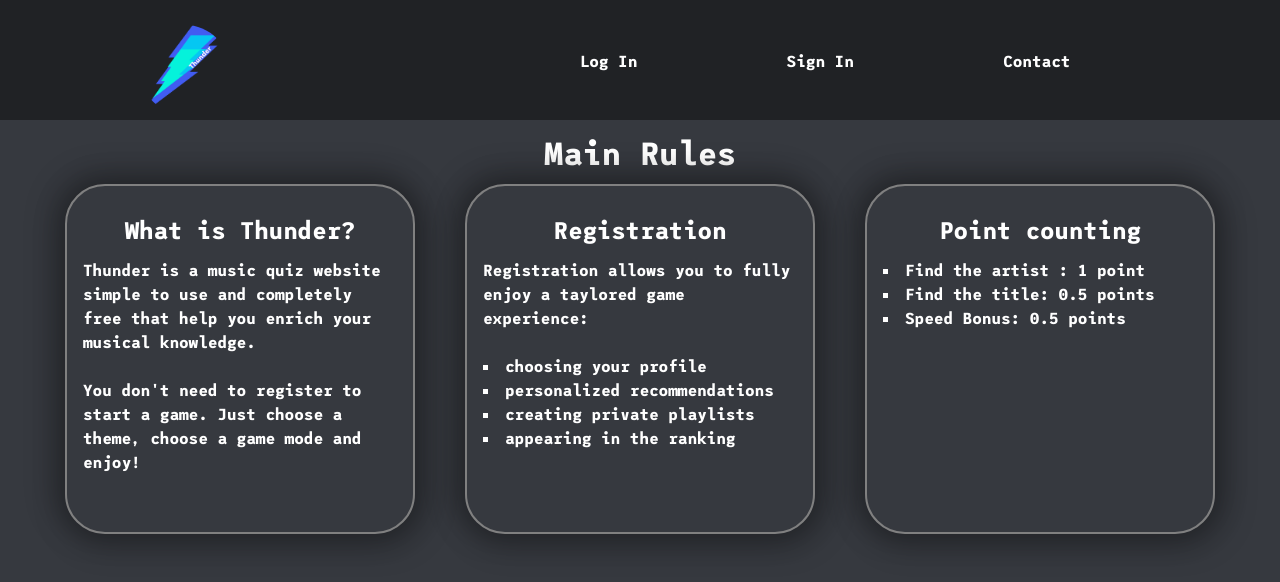
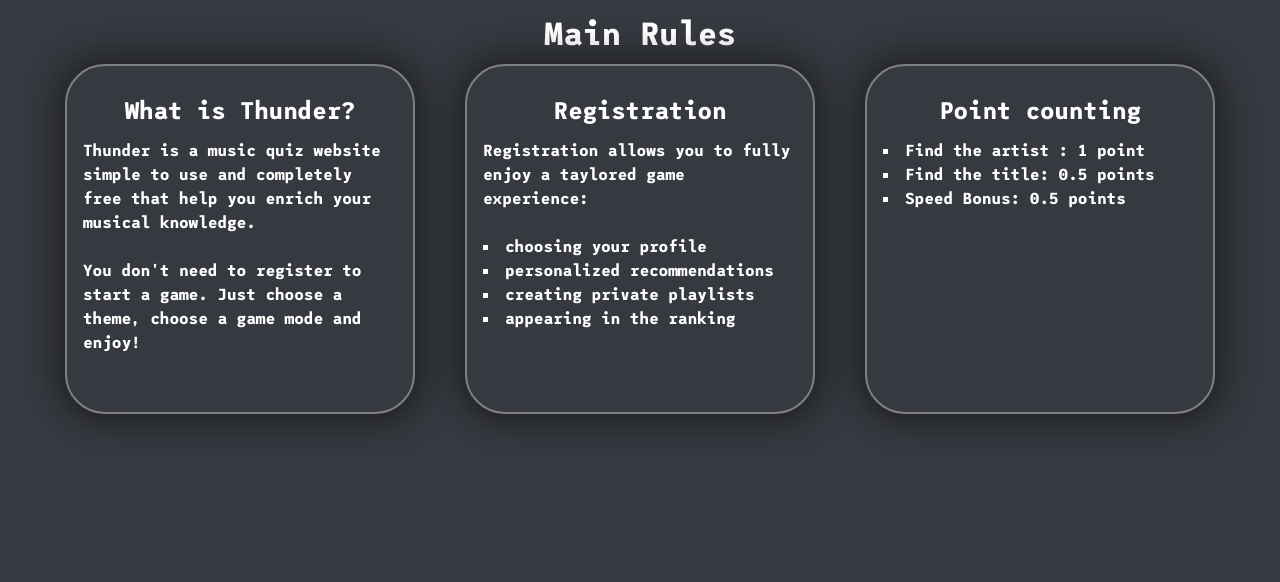
Before and after one commit to clrko/wild-thunder, a React (Create React App) app: page /mainrules in a window 1280 px wide. Shown: the top 582 px of the page. Built offline with nearby package versions, Linux system fonts and the light colour scheme.

Commit message:
changed the MainRules component from class to stateless function

```diff
--- a/src/components/pages/MainRules.js
+++ b/src/components/pages/MainRules.js
@@ -1,18 +1,10 @@
-import React, {Component} from "react"
-
-
-import NavbarHeader from '../shared/NavbarHeader';
-import NavbarFooter from '../shared/NavbarFooter';
-import ScrollToTop from '../shared/ScrollToTop';
+import React from "react"
 
 import "./MainRules.css"
 
-class MainRules extends Component {
-    render(){
+const MainRules = () => {
         return (
             <div className="rules_wrapper">
-                <NavbarHeader />
-                <NavbarFooter />
                 <div className="rules_container">
                     <h1>Main Rules</h1>
                     <div id="rules_thunder">
@@ -45,10 +37,8 @@ class MainRules extends Component {
                         </ul>
                     </div>
                 </div>
-                <ScrollToTop />
             </div>
         )
-    }
 }
 
 export default MainRules
```
